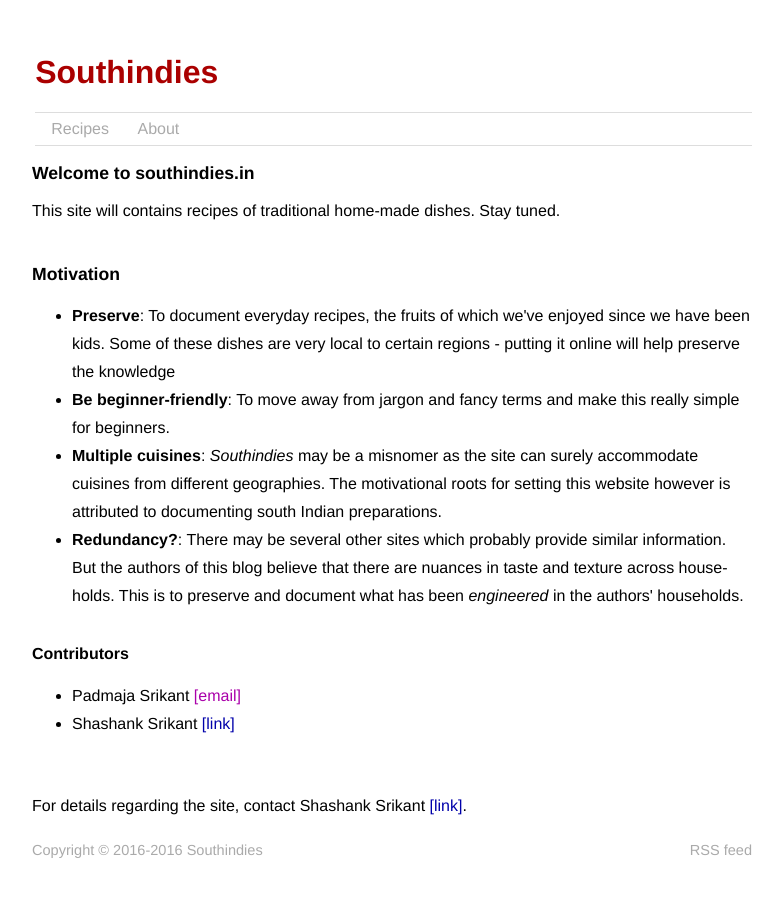
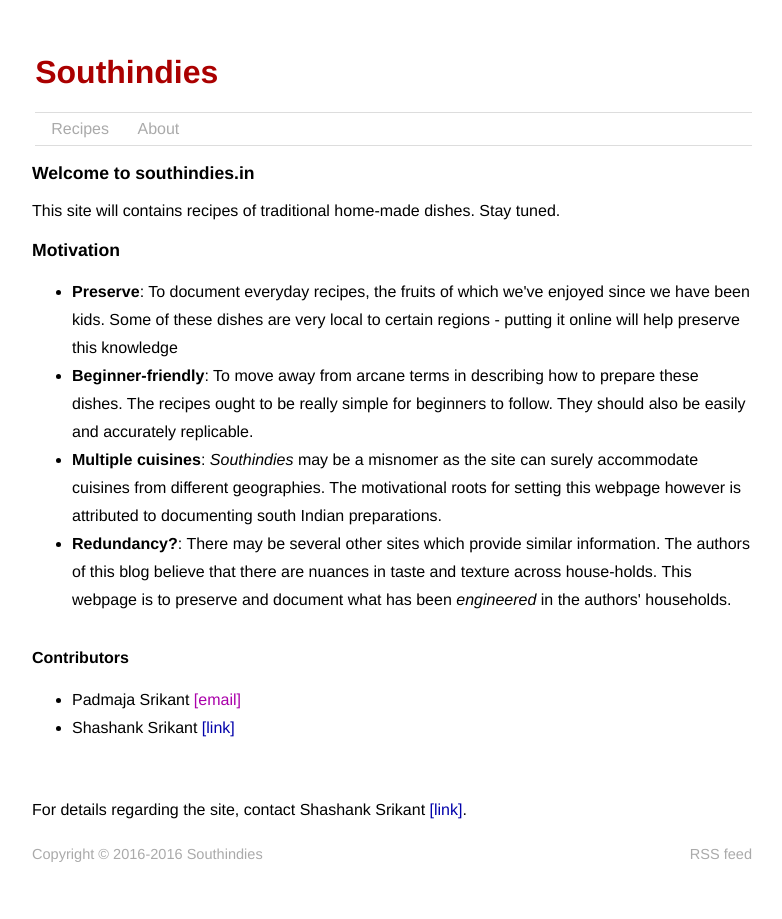
Before and after one commit to shashank-srikant/southindies, a Jekyll site: the page built from index.html, in a window 1280 px wide. Shown: the whole page, without its empty margins (248-1030 px from the left). Built offline with Jekyll 4.4.1, drawn with Linux system fonts in a browser that asks for light colours.

Commit message:
some more changes to landing text

```diff
--- a/_includes/masthead.html
+++ b/_includes/masthead.html
@@ -1,7 +1,7 @@
 <section id="masthead">
     <h1 class="title"><a href="/">Southindies</a></h1>
     <nav>
-        <a class="menu" href="/recipe.html">Recipes</a>
+        <a class="menu" href="/">Recipes</a>
 		<a class="menu" href="/about.html">About</a>
     </nav>
 </section>
--- a/index.html
+++ b/index.html
@@ -9,14 +9,13 @@ title: index
 
 <h2>Welcome to southindies.in</h2>
 This site will contains recipes of traditional home-made dishes. Stay tuned.
-<br/><br/>
 
 <h2>Motivation</h2>
 <ul>
-<li><b>Preserve</b>: To document everyday recipes, the fruits of which we've enjoyed since we have been kids. Some of these dishes are very local to certain regions - putting it online will help preserve the knowledge</li>
-<li><b>Be beginner-friendly</b>: To move away from jargon and fancy terms and make this really simple for beginners.</li>
-<li><b>Multiple cuisines</b>: <i>Southindies</i> may be a misnomer as the site can surely accommodate cuisines from different geographies. The motivational roots for setting this website however is attributed to documenting south Indian preparations.</li>
-<li><b>Redundancy?</b>: There may be several other sites which probably provide similar information. But the authors of this blog believe that there are nuances in taste and texture across house-holds. This is to preserve and document what has been <i>engineered</i> in the authors' households.</li>
+<li><b>Preserve</b>: To document everyday recipes, the fruits of which we've enjoyed since we have been kids. Some of these dishes are very local to certain regions - putting it online will help preserve this knowledge</li>
+<li><b>Beginner-friendly</b>: To move away from arcane terms in describing how to prepare these dishes. The recipes ought to be really simple for beginners to follow. They should also be easily and accurately replicable.</li>
+<li><b>Multiple cuisines</b>: <i>Southindies</i> may be a misnomer as the site can surely accommodate cuisines from different geographies. The motivational roots for setting this webpage however is attributed to documenting south Indian preparations.</li>
+<li><b>Redundancy?</b>: There may be several other sites which provide similar information. The authors of this blog believe that there are nuances in taste and texture across house-holds. This webpage is to preserve and document what has been <i>engineered</i> in the authors' households.</li>
 </ul>
 
 <b>Contributors</b>
```
